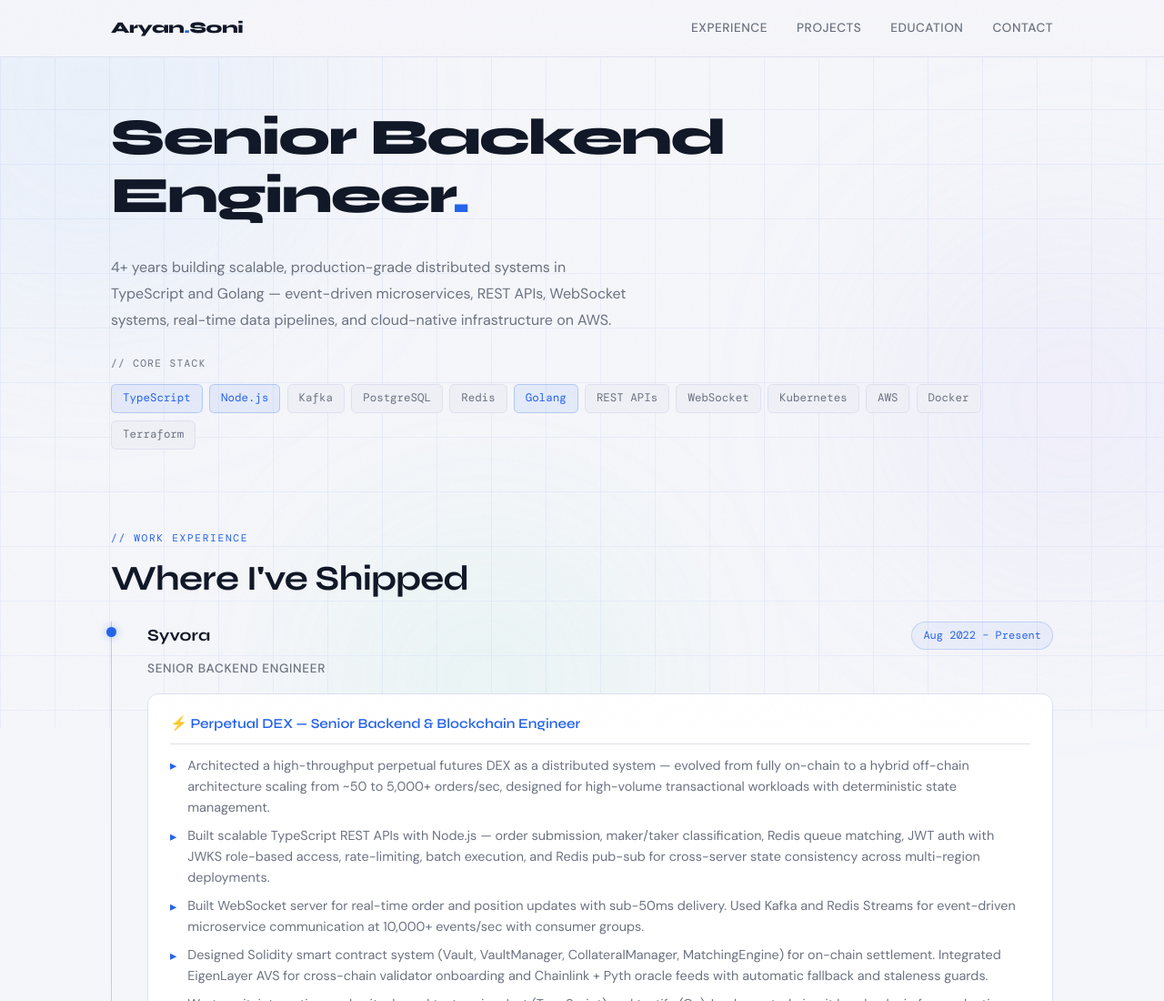
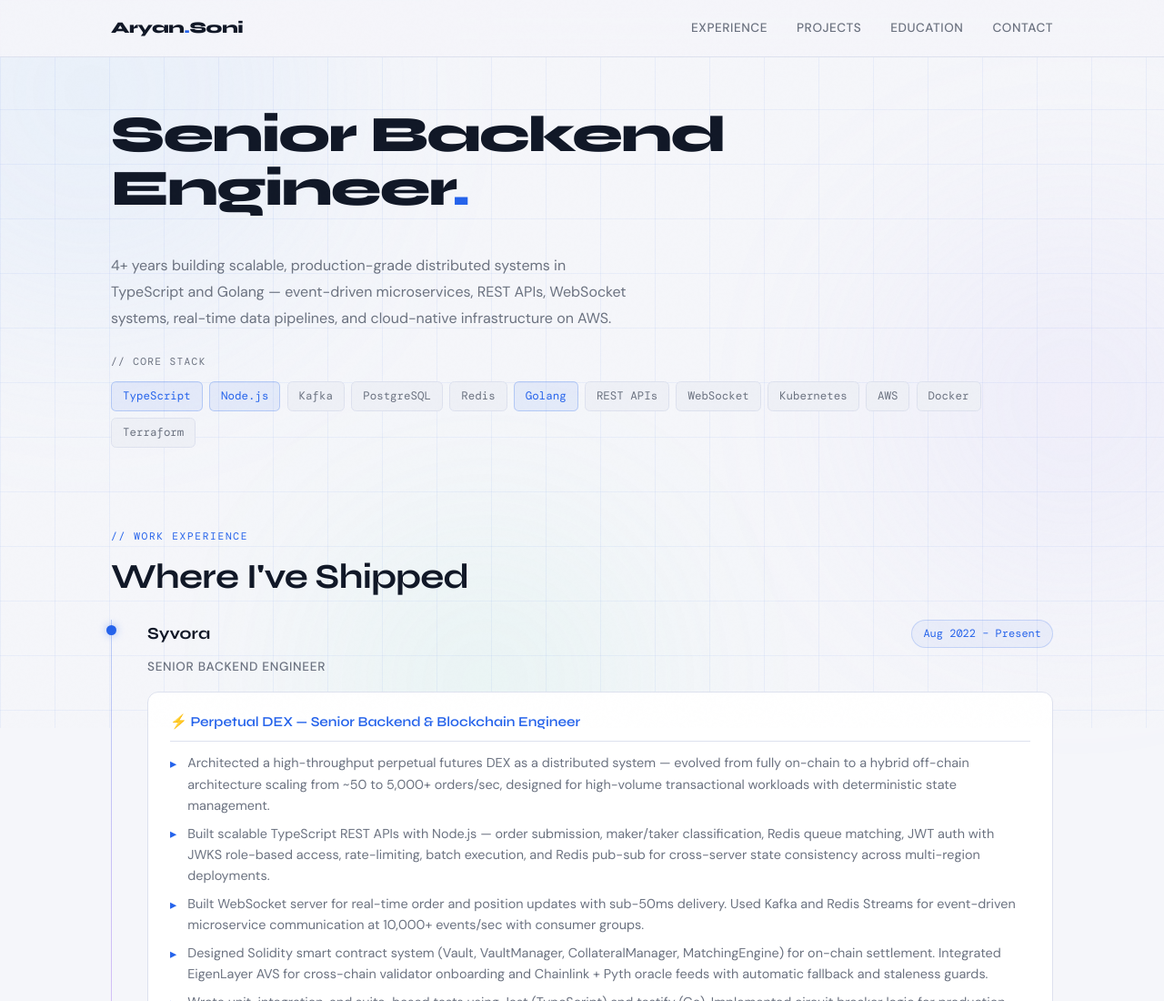
Before and after one commit to aryan249/portfolio, a plain HTML site: page index.html in a window 1280 px wide. Shown: the top 1100 px of the page at 91% size. Drawn offline with nearby package versions, Linux system fonts and the light colour scheme; a web font is replaced by a local one.

Commit message:
Update index.html

```diff
--- a/index.html
+++ b/index.html
@@ -143,24 +143,24 @@
     50% { opacity: 0.4; transform: scale(0.8); }
   }
 
-  /* ── FIXED H1: descenders no longer clipped ── */
+  /* ── FIXED H1: second line gets its own descender room ── */
   h1 {
     font-family: 'Syne', sans-serif;
     font-weight: 800;
     font-size: clamp(2.2rem, 5vw, 3.5rem);
-    line-height: 1.15;        /* a touch more room for descenders */
+    line-height: 1.02;
     letter-spacing: -0.03em;
     color: var(--heading);
-    margin-bottom: 1.5rem;
-    padding-bottom: 0.15em;   /* breathing room below baseline so 'g' tail isn't cramped */
+    margin-bottom: 1.75rem;
     overflow: visible;
     display: block;
     animation: fadeUp 0.7s 0.1s ease both;
   }
   h1 .line2 {
-    display: inline-block;
-    /* removed negative margin hack — simply allow normal flow */
-    vertical-align: baseline;
+    display: block;
+    line-height: 1.08;
+    padding-bottom: 0.22em;
+    margin-top: 0.02em;
   }
   h1 .accent { color: var(--accent); display: inline; }
 
```
